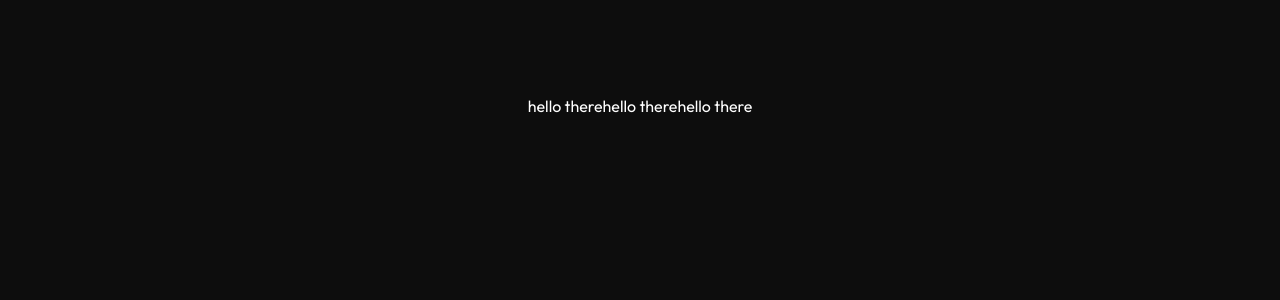
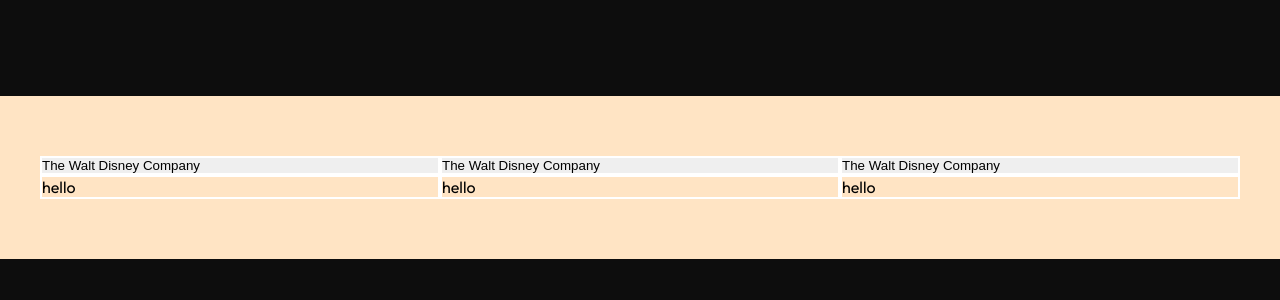
Before and after one commit to majocast/personal-website-v3, a Next.js app: page / in a window 1280 px wide. Shown: the top 300 px of the page. Built offline with nearby package versions, Linux system fonts and the light colour scheme.

Commit message:
added base map functions for populating experience wrapper

```diff
--- a/src/app/Module/Experiences/Experience.tsx
+++ b/src/app/Module/Experiences/Experience.tsx
@@ -3,7 +3,6 @@
 
 export default function Experience(experience: Experience) {
   return <motion.div>
-
-		hello there
+		hello
 	</motion.div>
 }
--- a/src/app/Module/Experiences/Experiences.module.css
+++ b/src/app/Module/Experiences/Experiences.module.css
@@ -1,5 +1,34 @@
-.ExperiencesContainer {
+.ExperiencesWrapper {
+	display: flex;
+	flex-direction: column;
+	justify-content: center;
+	align-items: center;
+	width: 100vw;
+	padding: 60px 0;
+	color: black;
+	background-color: bisque;
+}
+
+.ButtonContainer {
 	display: flex;
 	width: 100%;
-	max-width: 900px;
+	max-width: 1200px;
 }
+
+.ButtonContainer button {
+	display: flex;
+	flex: 1;
+	border: 2px solid white;
+}
+
+.ExperienceContainer {
+	display: flex;
+	width: 100%;
+	max-width: 1200px;
+}
+
+.ExperienceContainer div {
+	display: flex;
+	flex: 1;
+	border: 2px solid white;
+}
--- a/src/app/Module/Experiences/index.tsx
+++ b/src/app/Module/Experiences/index.tsx
@@ -18,7 +18,15 @@
 	const experiences = moduleData.experiences.map((experience: Experience, i: number): ReactElement => {
 		return <Experience {...experience} />
 	})
-	return <motion.div className={styles.ExperiencesContainer} layout>
-		{experiences}
+	const buttons = moduleData.experiences.map((experience: Experience, i: number) => {
+		return <button>{experience.title}</button>
+	})
+	return <motion.div className={styles.ExperiencesWrapper} layout>
+		<section className={styles.ButtonContainer}>
+			{buttons}
+		</section>
+		<section className={styles.ExperienceContainer}>
+			{experiences}
+		</section>
 	</motion.div>
 }
```
